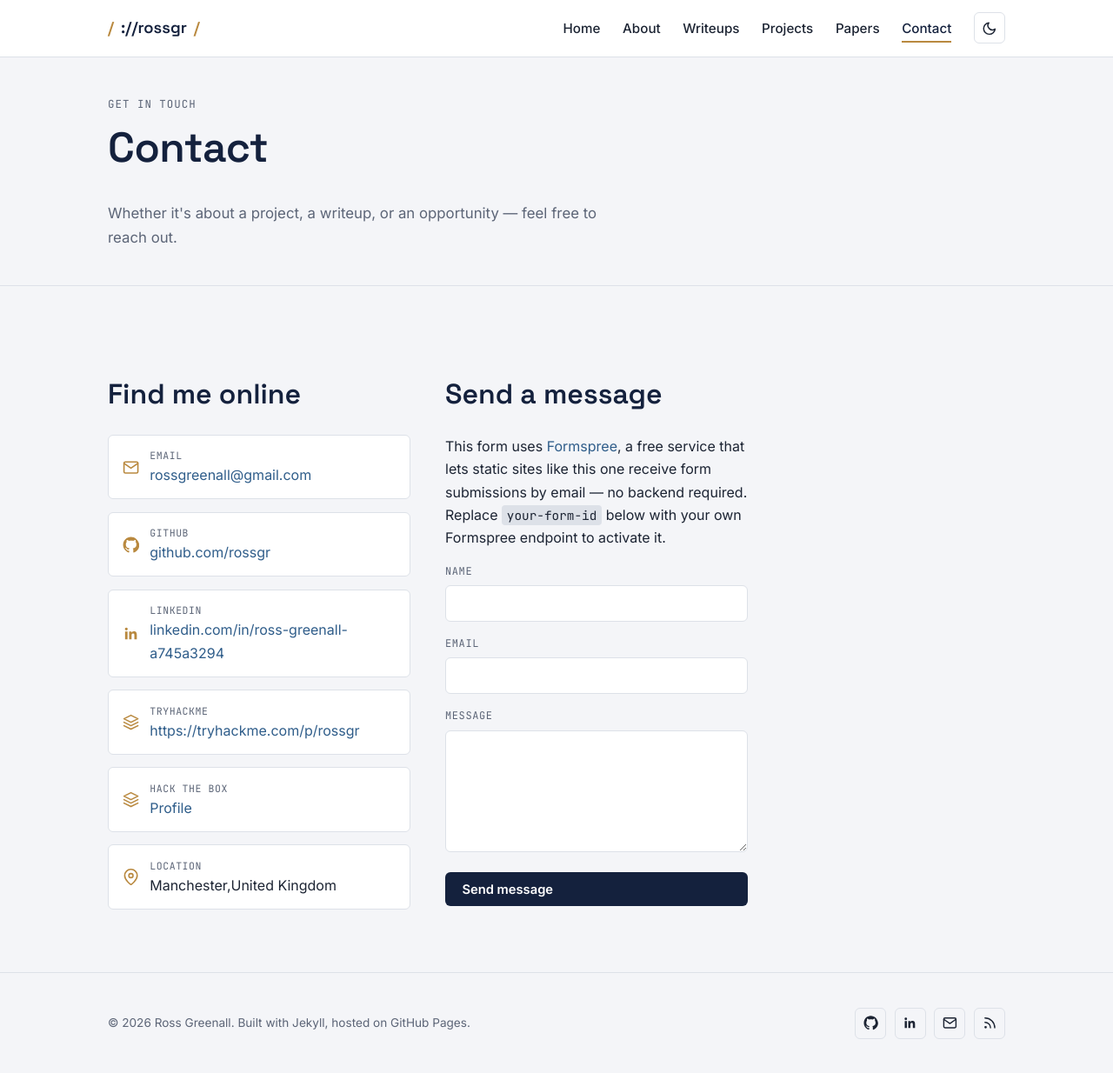
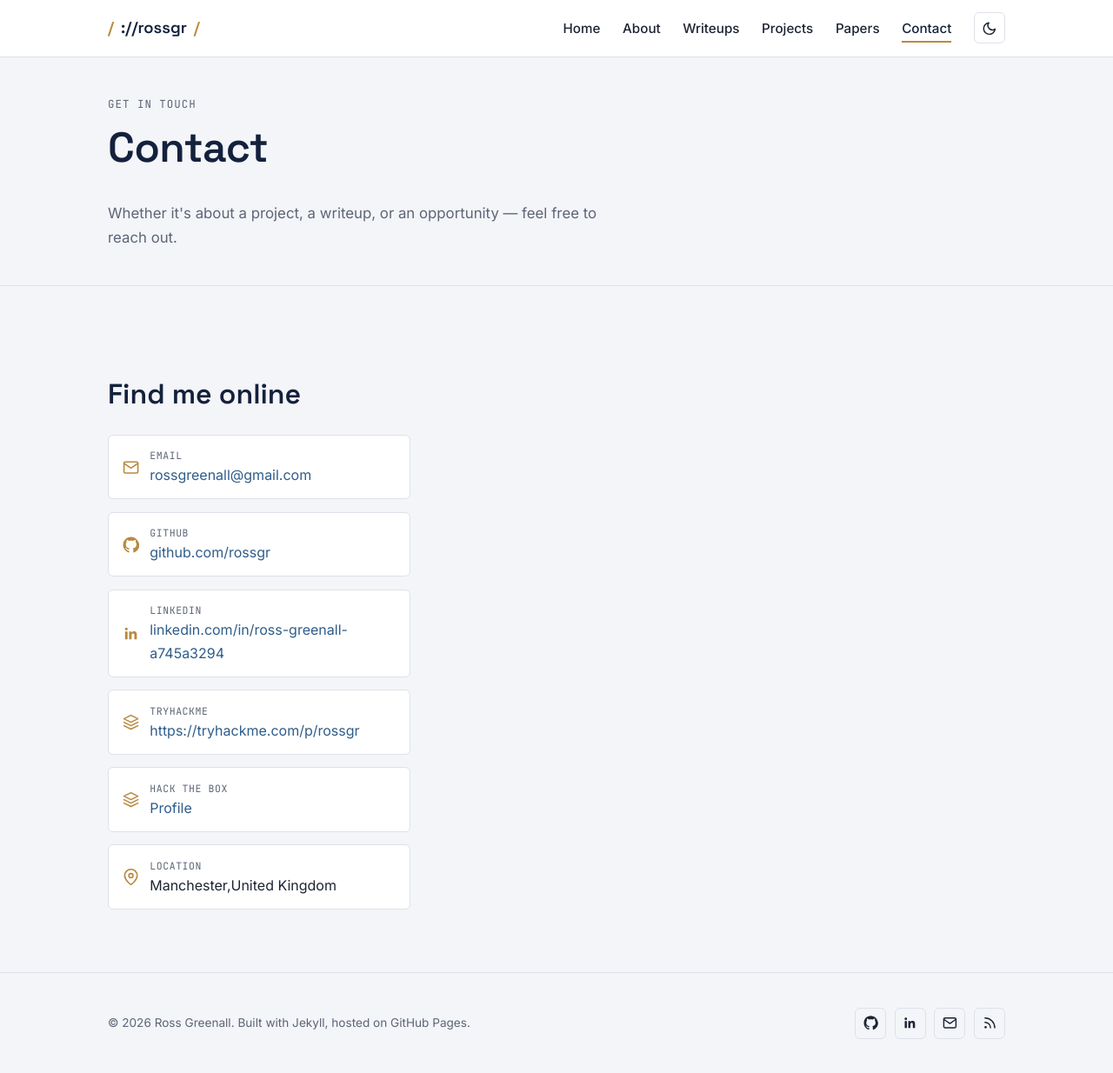
Before and after one commit to rossgr/rossgr.github.io, a Jekyll site: the page built from contact.md, in a window 1280 px wide and 1235 px high. Shown: the whole window at 87% size. Built offline with Jekyll 4.4.1, drawn with Linux system fonts in a browser that asks for light colours.

Commit message:
Adjusting styles

```diff
--- a/assets/css/style.css
+++ b/assets/css/style.css
@@ -498,7 +498,7 @@ textarea:focus-visible {
 }
 
 .btn--primary {
-  background: var(--color-ink);
+  background: var(--color-accent);
   color: #fff;
 }
 
--- a/contact.md
+++ b/contact.md
@@ -71,27 +71,4 @@ permalink: /contact/
     </ul>
   </div>
 
-  <div>
-    <h2>Send a message</h2>
-    <p>
-      This form uses <a href="https://formspree.io" target="_blank" rel="noopener">Formspree</a>, a free
-      service that lets static sites like this one receive form submissions by email — no backend
-      required. Replace <code>your-form-id</code> below with your own Formspree endpoint to activate it.
-    </p>
-    <form class="contact-form" action="https://formspree.io/f/your-form-id" method="POST">
-      <div>
-        <label for="name">Name</label>
-        <input type="text" id="name" name="name" required>
-      </div>
-      <div>
-        <label for="email">Email</label>
-        <input type="email" id="email" name="_replyto" required>
-      </div>
-      <div>
-        <label for="message">Message</label>
-        <textarea id="message" name="message" required></textarea>
-      </div>
-      <button type="submit" class="btn btn--primary">Send message</button>
-    </form>
-  </div>
 </div>
```
Also changed, not shown: README.md (deleted).
